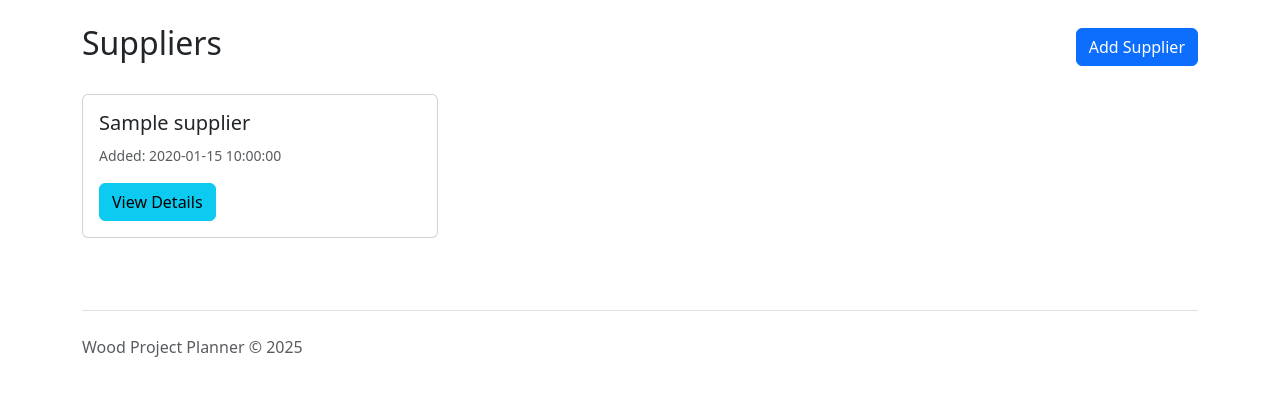
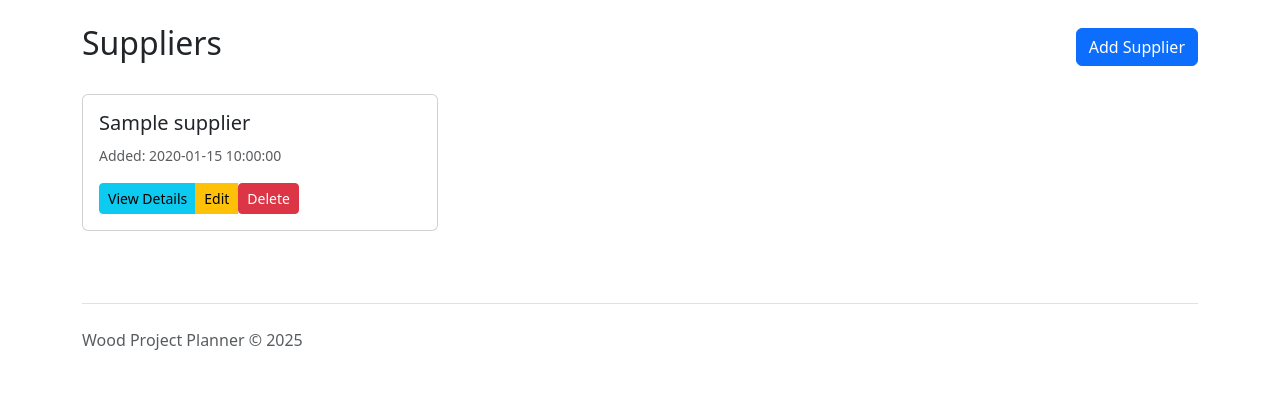
Before and after one commit to djh00t/wood_cut_calc, a Flask app: page /suppliers in a window 1280 px wide. Shown: the part 89-485 px from the top of the page. Run offline with Flask 3, Linux system fonts and the light colour scheme; tables that the repository leaves empty hold one stand-in row (values such as "Sample post"); parts of the project's set-up code (start-up, migrations or seed data) failed here and were passed over.

Commit message:
feat(suppliers): Refactor supplier card layout to include shipping cost and organize action buttons
Signed-off-by: David Hooton <david@hooton.org>

```diff
--- a/templates/suppliers.html
+++ b/templates/suppliers.html
@@ -16,9 +16,22 @@
                     <div class="card-body">
                         <h5 class="card-title">{{ supplier.name }}</h5>
                         <p class="card-text">
+                            {% if supplier.shipping_cost is defined %}
+                                <strong>Shipping:</strong> ${{ "%.2f"|format(supplier.shipping_cost) }}<br>
+                            {% endif %}
                             <small class="text-muted">Added: {{ supplier.created_at }}</small>
                         </p>
-                        <a href="{{ url_for('view_supplier', supplier_id=supplier.id) }}" class="btn btn-info">View Details</a>
+                        <div class="btn-group" role="group" aria-label="Supplier actions">
+                            <a href="{{ url_for('view_supplier', supplier_id=supplier.id) }}"
+                               class="btn btn-info btn-sm">View Details</a>
+                            <a href="{{ url_for('edit_supplier', supplier_id=supplier.id) }}"
+                               class="btn btn-warning btn-sm">Edit</a>
+                            <form method="post" action="{{ url_for('delete_supplier', supplier_id=supplier.id) }}"
+                                  style="display: inline;"
+                                  onsubmit="return confirm('Are you sure you want to delete this supplier? This cannot be undone.');">
+                                <button type="submit" class="btn btn-danger btn-sm">Delete</button>
+                            </form>
+                        </div>
                     </div>
                 </div>
             </div>
```
